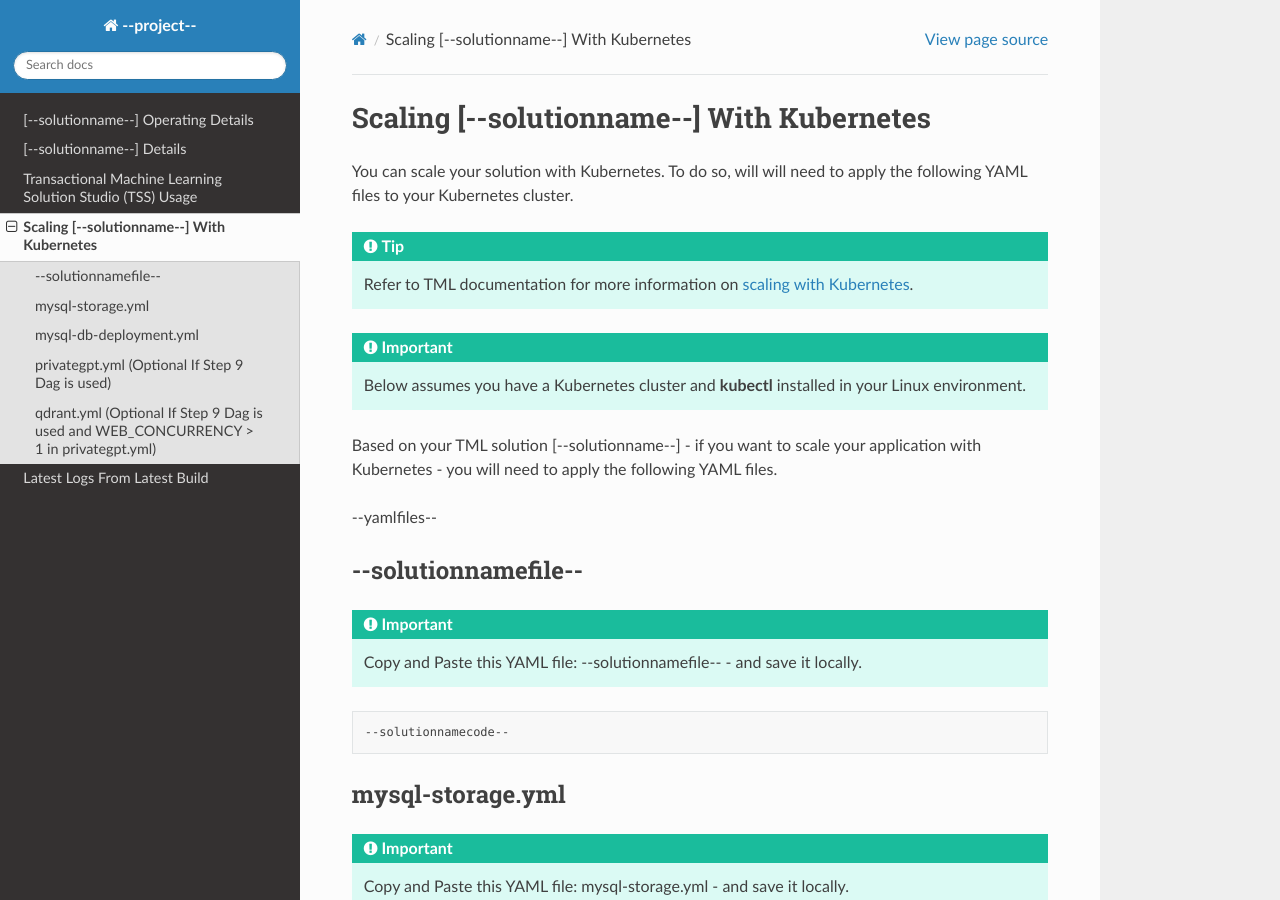
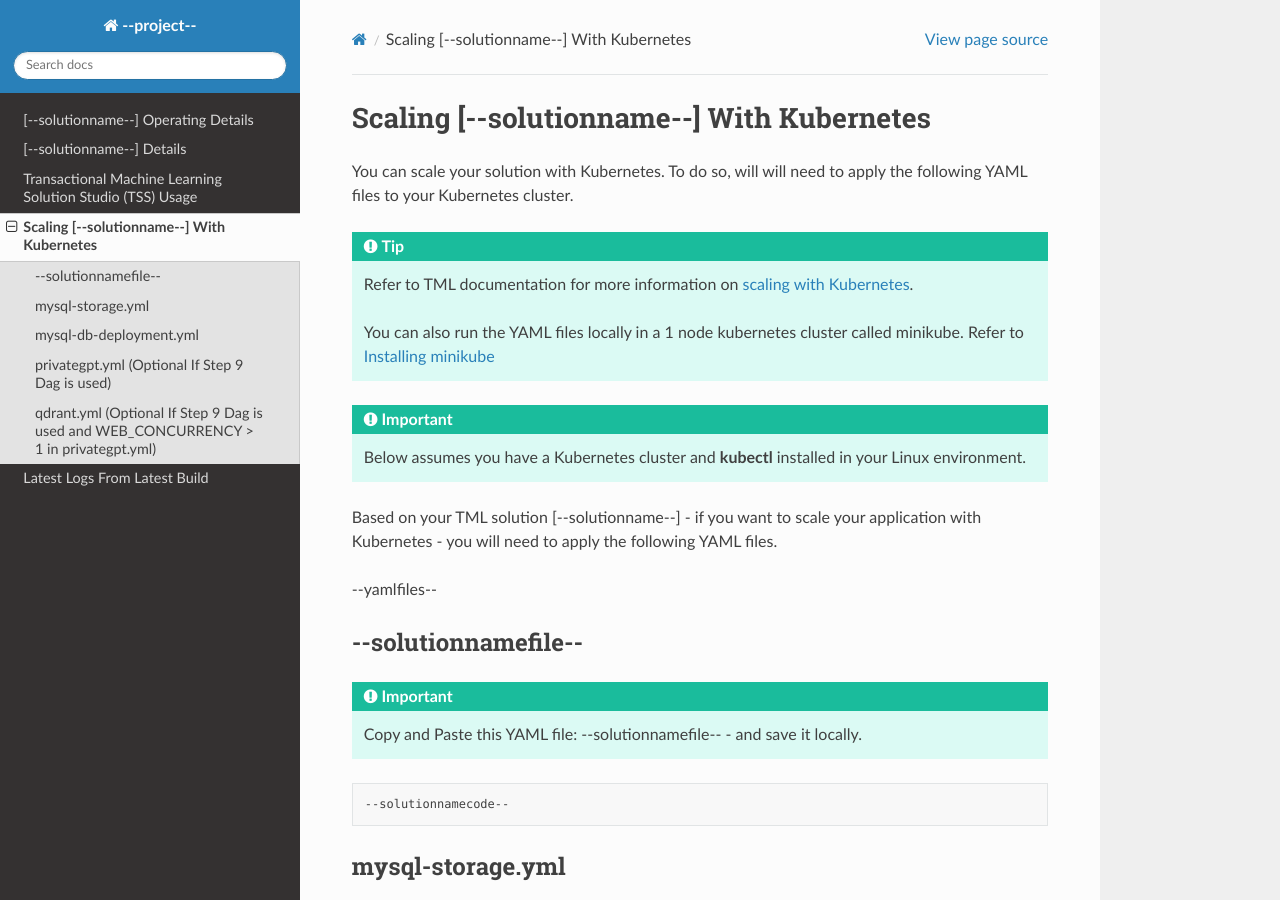
Before and after one commit to vanesalcb06/tssproject2-2b5c, a Sphinx documentation site: the page built from docs/source/kube.rst, in a window 1280 px wide and 900 px high. Built offline with Sphinx 7.4.7 and the Read the Docs theme 3.1.0, drawn with Linux system fonts in a browser that asks for light colours.

Commit message:
Update kube.rst

```diff
--- a/docs/source/kube.rst
+++ b/docs/source/kube.rst
@@ -5,6 +5,8 @@ You can scale your solution with Kubernetes.  To do so, will will need to apply
 
 .. tip::
    Refer to TML documentation for more information on `scaling with Kubernetes <https://tml.readthedocs.io/en/latest/kube.html>`_.
+
+   You can also run the YAML files locally in a 1 node kubernetes cluster called minikube.  Refer to `Installing minikube <https://tml.readthedocs.io/en/latest/kube.html#installing-minikube>`_
 
 .. important::
    Below assumes you have a Kubernetes cluster and **kubectl** installed in your Linux environment.
```
